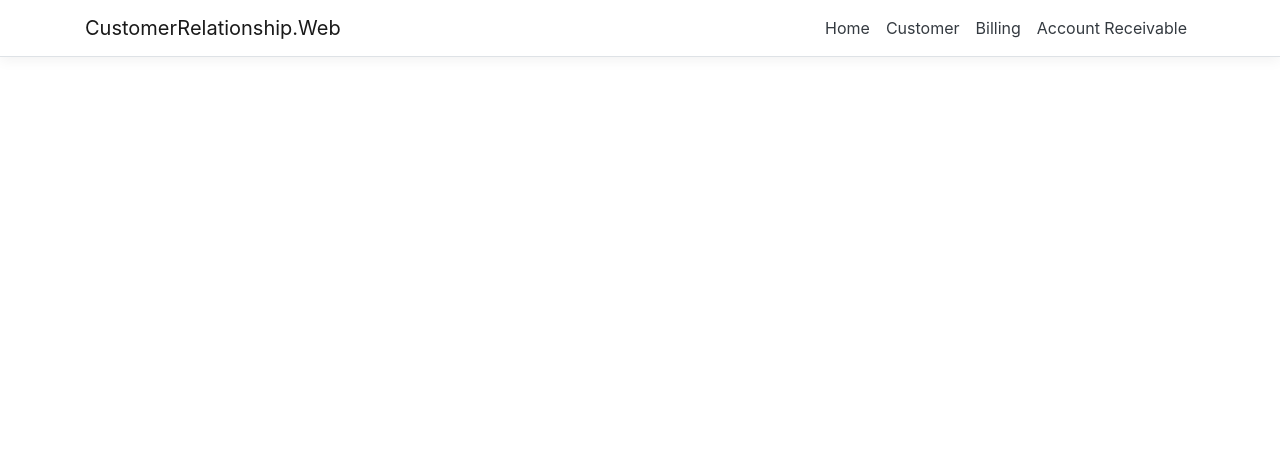
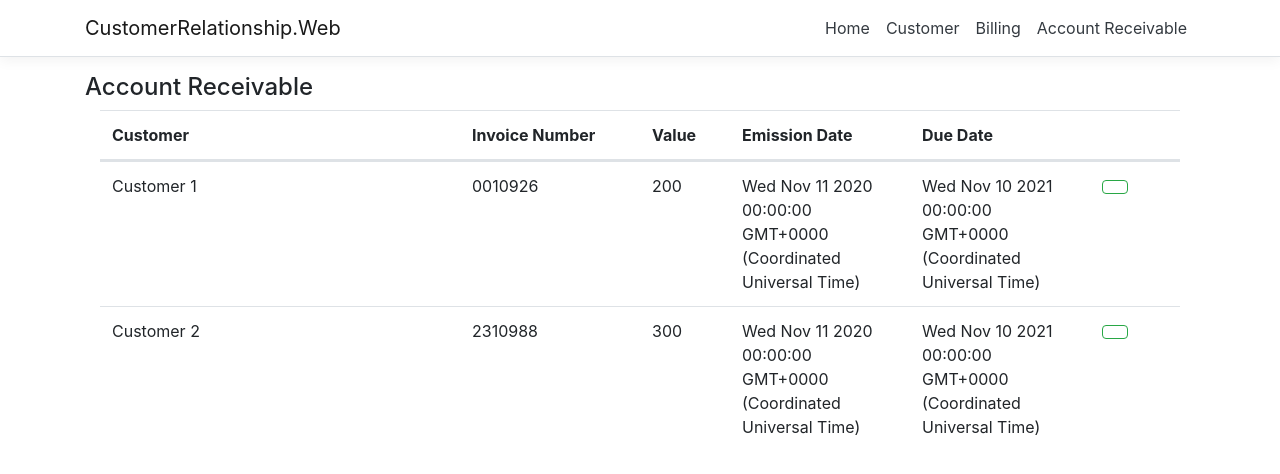
Before and after one commit to luizrovaris/Architectures, an Angular app in the folder Facade/CustomerRelationship/UI/CustomerRelationship.Web/ClientApp/: page /account-receivable in a window 1280 px wide. Shown: the top 474 px of the page. Built offline with nearby package versions, Linux system fonts and the light colour scheme.

Commit message:
Façade - Creating account receivable layout.

```diff
--- a/Facade/CustomerRelationship/UI/CustomerRelationship.Web/ClientApp/src/app/account-receivable/account-receivable.component.html
+++ b/Facade/CustomerRelationship/UI/CustomerRelationship.Web/ClientApp/src/app/account-receivable/account-receivable.component.html
@@ -0,0 +1,29 @@
+<p class="h4 mb-2">Account Receivable</p>
+<p *ngIf="!billings">Loading...</p>
+
+<div class="container-fluid">
+  <table class="table table-hover" *ngIf="billings">
+    <thead>
+      <tr class="d-flex">
+        <th class="col-4">Customer</th>
+        <th class="col-2">Invoice Number</th>
+        <th class="col-1">Value</th>
+        <th class="col-2">Emission Date</th>
+        <th class="col-2">Due Date</th>
+        <th class="col-1"></th>
+      </tr>
+    </thead>
+    <tbody>
+      <tr class="d-flex" *ngFor="let b of billings">
+        <td class="col-4">{{b.customer.name}}</td>
+        <td class="col-2">{{b.invoiceNumber}}</td>
+        <td class="col-1">{{b.value}}</td>
+        <td class="col-2">{{b.emissionDate}}</td>
+        <td class="col-2">{{b.dueDate}}</td>
+        <td class="col-1">
+          <button class="btn btn-outline-success btn-md fa fa-file-alt"></button>
+        </td>
+      </tr>
+    </tbody>
+  </table>
+</div>
--- a/Facade/CustomerRelationship/UI/CustomerRelationship.Web/ClientApp/src/app/account-receivable/account-receivable.component.ts
+++ b/Facade/CustomerRelationship/UI/CustomerRelationship.Web/ClientApp/src/app/account-receivable/account-receivable.component.ts
@@ -1,4 +1,7 @@
 import { Component } from '@angular/core';
+import { Router } from '@angular/router';
+import { Billing } from '../model/billing';
+import { Customer } from '../model/Customer';
 
 @Component({
   selector: 'account-receivable',
@@ -6,5 +9,42 @@ import { Component } from '@angular/core';
   styleUrls: ['./account-receivable.component.css']
 })
 export class AccountReceivableComponent {
+  public billings: Billing[];
 
+  constructor(private router: Router) {
+    this.getAllBillings();
+  }
+
+  public getAllBillings() {
+    this.billings = [
+      {
+        id: 1010,
+        invoiceNumber: "0010926",
+        emissionDate: new Date(2020, 10, 11),
+        dueDate: new Date(2021, 10, 10),
+        description: "NF",
+        value: 200,
+        customer: {
+          id: 1,
+          federalIdentification: "1234",
+          name: "Customer 1",
+          address: "Address1"
+        }
+      },
+      {
+        id: 1011,
+        invoiceNumber: "2310988",
+        emissionDate: new Date(2020, 10, 11),
+        dueDate: new Date(2021, 10, 10),
+        description: "NF",
+        value: 300,
+        customer: {
+          id: 2,
+          federalIdentification: "1235",
+          name: "Customer 2",
+          address: "Address2"
+        }
+      }
+    ];
+  }
 }
--- a/Facade/CustomerRelationship/UI/CustomerRelationship.Web/ClientApp/src/app/model/billing.ts
+++ b/Facade/CustomerRelationship/UI/CustomerRelationship.Web/ClientApp/src/app/model/billing.ts
@@ -1,6 +1,7 @@
 import { Customer } from "./Customer";
 
 export class Billing {
+  public id: number;
   public customer: Customer;
   public invoiceNumber: string;
   public emissionDate: Date;
```
Also changed, not shown: 1 other file (tests, documents, lock files or other folders).
